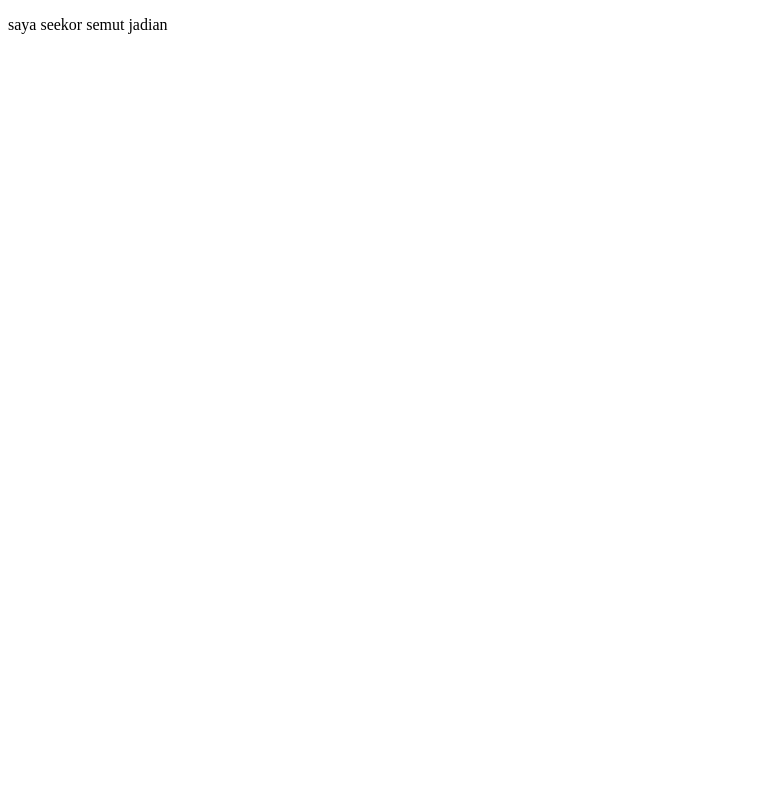
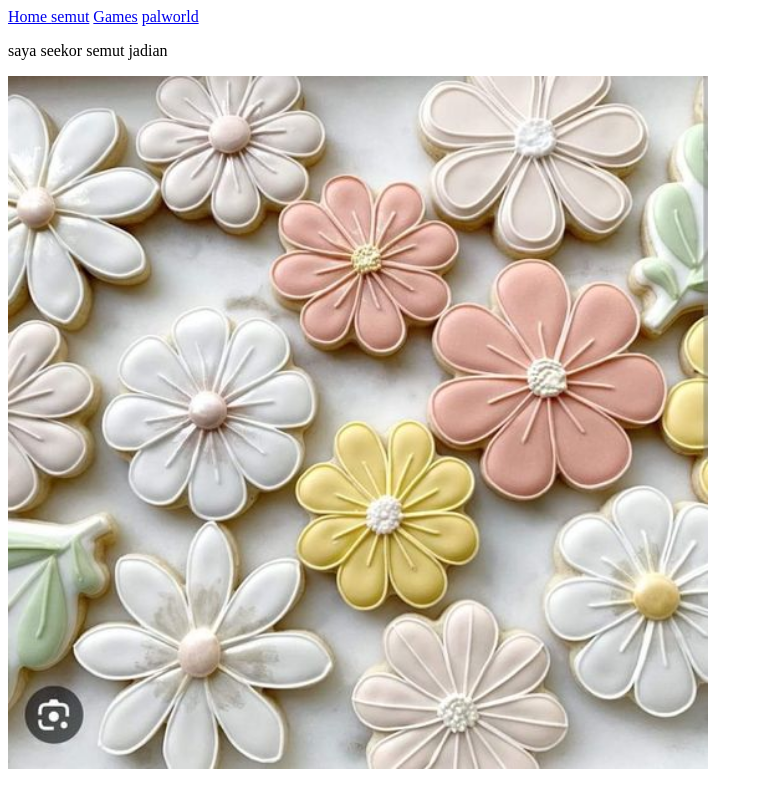
Before and after one commit to SyazieAway/ocb24-week-1, a plain HTML site: page semut.html in a window 1280 px wide. Shown: the whole page, without its empty margins (0-763 px from the left). Drawn offline with Linux system fonts and the light colour scheme.

Commit message:
nav dan gambar

```diff
--- a/semut.html
+++ b/semut.html
@@ -6,6 +6,13 @@
     <title>Document</title>
 </head>
 <body>
+    <a href="/"> Home </a>
+    <a href="/semut.html"> semut</a>
+    <a href="/games/index.html"> Games</a>
+    <a href="games/palword.html"> palworld</a>
+
     <p>saya seekor semut jadian</p>
+
+    <img src="/Assets/c7cae2c2a179183632ebca995d39f2de.jpg" alt="" width="700px" style="object-fit: cover; background-color: black;">
 </body>
 </html>
```
Also changed, not shown: games/index.html (+6 -0 lines), games/palword.html (+6 -0 lines), index.html (+6 -0 lines), Assets/c7cae2c2a179183632ebca995d39f2de.jpg (added).
